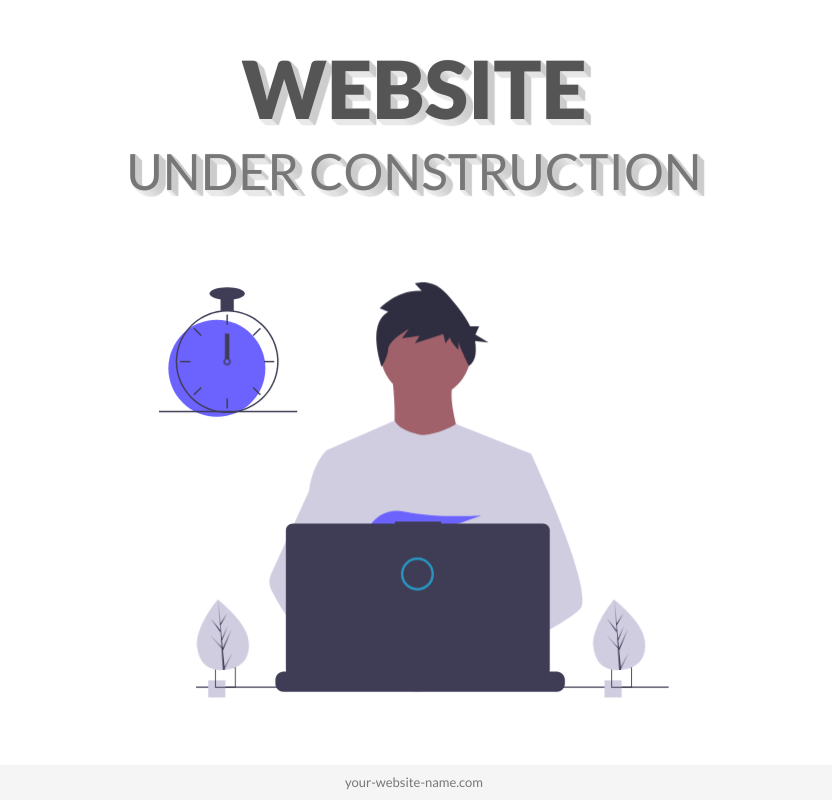
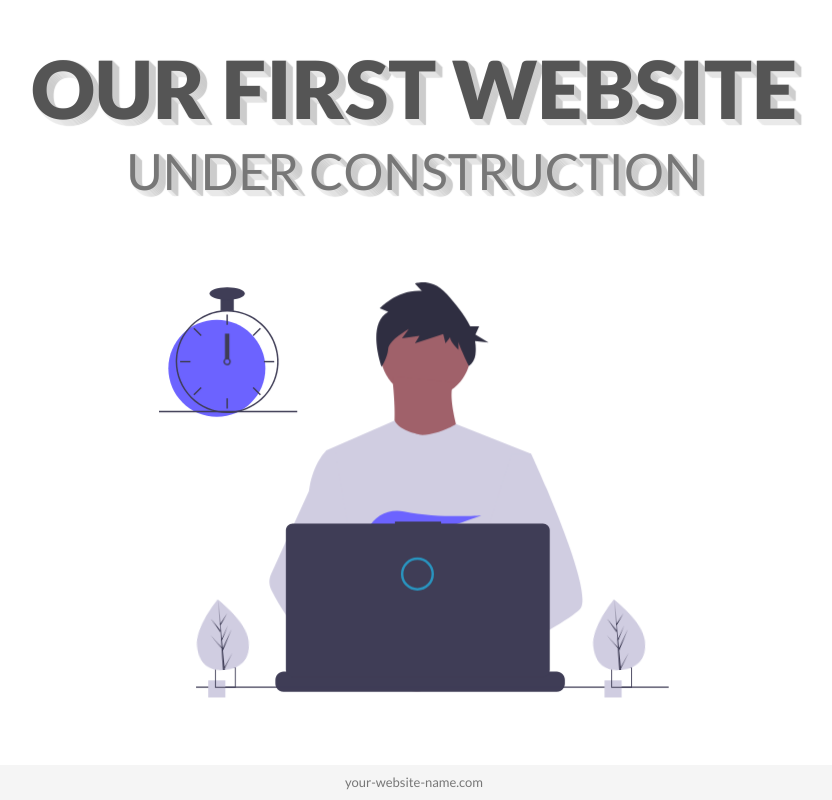
Before and after one commit to AbdurRehmany/Coming-soon-web-project, a plain HTML site: page index.html in a window 1280 px wide. Shown: the whole page, without its empty margins (226-1058 px from the left). Drawn offline with nearby package versions, Linux system fonts and the light colour scheme.

Commit message:
heading changes

```diff
--- a/index.html
+++ b/index.html
@@ -21,7 +21,7 @@
     <div class="container">
         <div class="row justify-content-center">
             <div class="col-md-10 main-title">
-                <h1>Website</h1>
+                <h1>Our First Website</h1>
                 <h2>under construction</h2>
             </div>
         </div>
```
